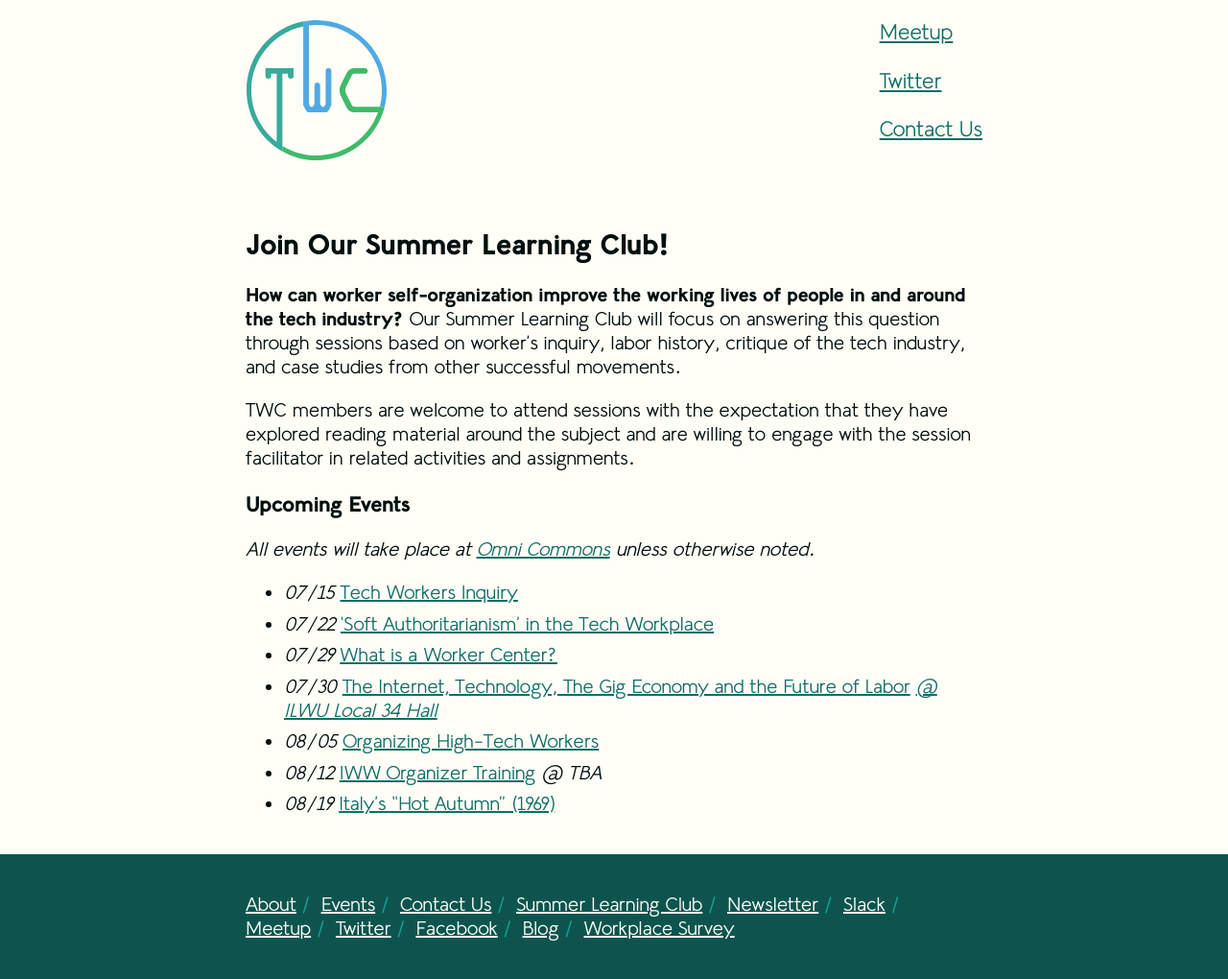
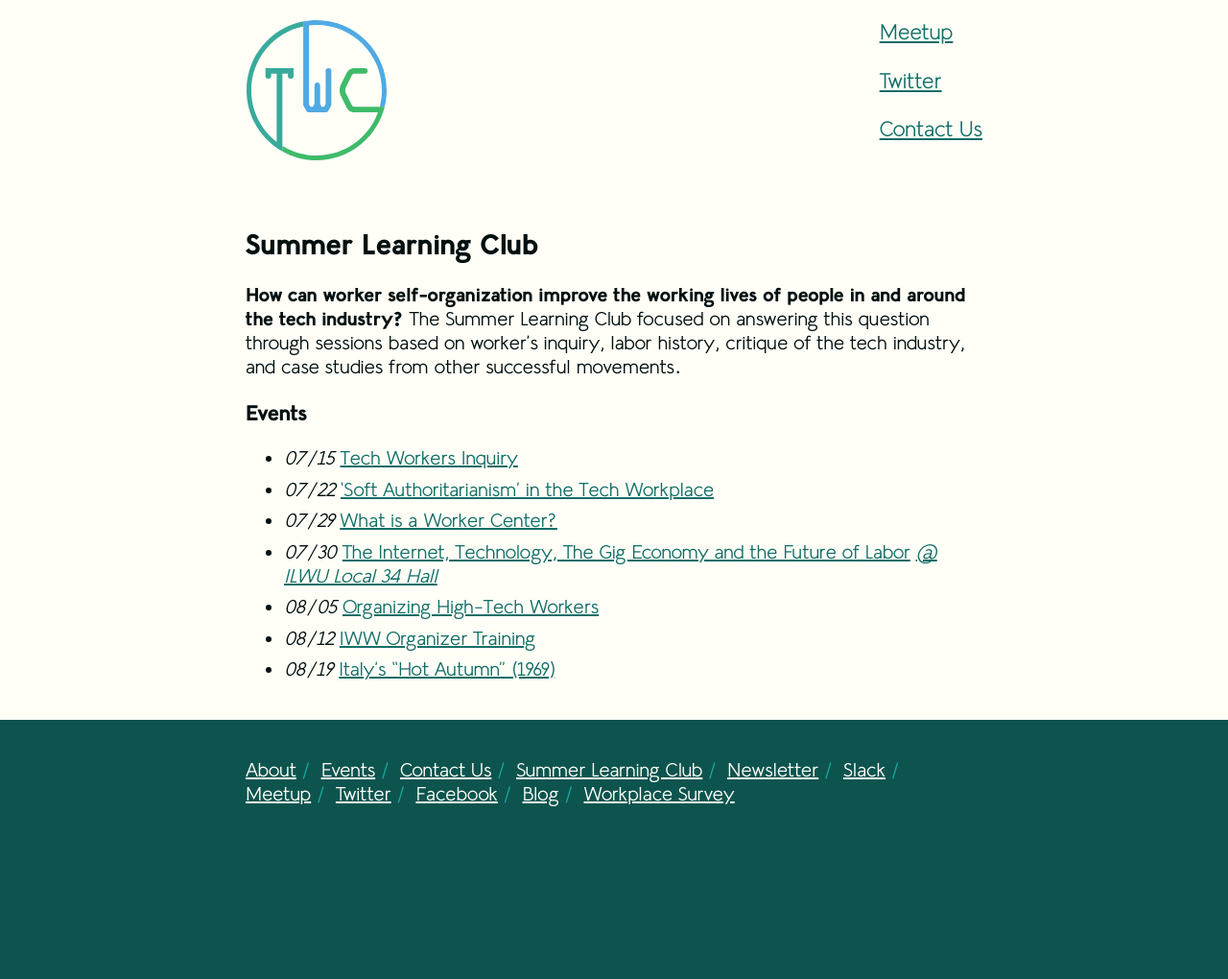
Before and after one commit to techworkersco/twc-site, a Jekyll site: the page built from learning-club.md, in a window 1280 px wide. Shown: the whole page at 96% size. Built offline with Jekyll 4.4.1, drawn with Linux system fonts in a browser that asks for light colours; after the commit the page ends 900 px from its top, so only the background shows below that.

Commit message:
summer learning club is over

```diff
--- a/learning-club.md
+++ b/learning-club.md
@@ -5,19 +5,16 @@ permalink: /summer-learning-club/
 show_in_footer: true
 ---
 
-## Join Our Summer Learning Club!
+## Summer Learning Club
 
-**How can worker self-organization improve the working lives of people in and around the tech industry?** Our Summer Learning Club will focus on answering this question through sessions based on worker's inquiry, labor history, critique of the tech industry, and case studies from other successful movements.
+**How can worker self-organization improve the working lives of people in and around the tech industry?** The Summer Learning Club focused on answering this question through sessions based on worker's inquiry, labor history, critique of the tech industry, and case studies from other successful movements.
 
-TWC members are welcome to attend sessions with the expectation that they have explored reading material around the subject and are willing to engage with the session facilitator in related activities and assignments.
-
-### Upcoming Events
-*All events will take place at [Omni Commons](https://omnicommons.org/) unless otherwise noted.*
+### Events
 
 - *07/15* [Tech Workers Inquiry](/summer-learning-club/1)
 - *07/22* ['Soft Authoritarianism' in the Tech Workplace](/summer-learning-club/2)
 - *07/29* [What is a Worker Center?](/summer-learning-club/5)
 - *07/30* [The Internet, Technology, The Gig Economy and the Future of Labor](/summer-learning-club/4) *[@ ILWU Local 34 Hall](https://www.google.com/maps/place/ILWU+Local+34/@37.7798541,-122.3905908,17z/data=!3m1!4b1!4m5!3m4!1s0x808f7fd83bdd2649:0x277334970df1ad40!8m2!3d37.7798499!4d-122.3884021)*
 - *08/05* [Organizing High-Tech Workers](/summer-learning-club/3)
-- *08/12* [IWW Organizer Training](/summer-learning-club/6) *@ TBA*
+- *08/12* [IWW Organizer Training](/summer-learning-club/6)
 - *08/19* [Italy’s “Hot Autumn” (1969)](/summer-learning-club/7)
```
